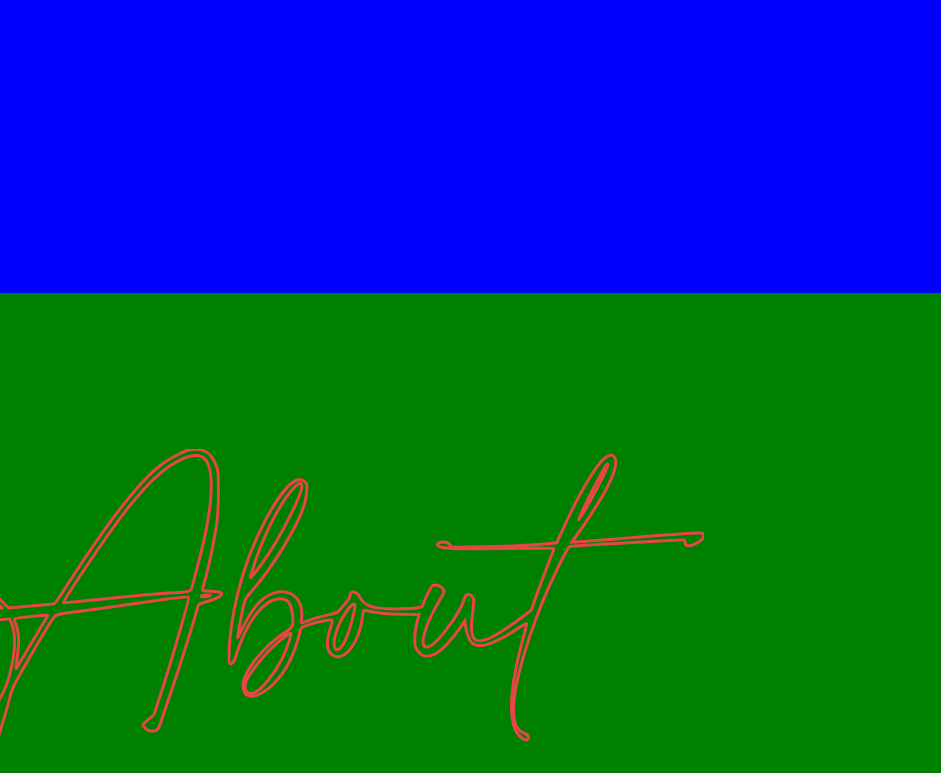
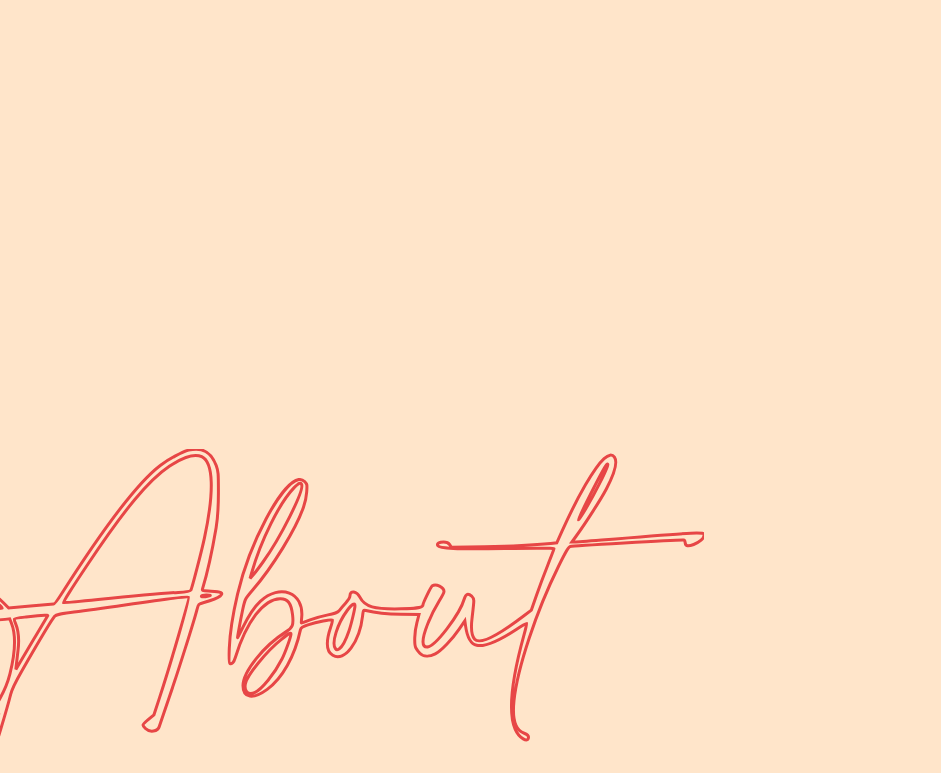
Before and after one commit to vedantj2/test-website, a plain HTML site: page index.html in a window 1280 px wide. Shown: the part 507-1280 px from the top of the page, without its empty margins (335-1276 px from the left). Drawn offline with nearby package versions, Linux system fonts and the light colour scheme.

Commit message:
css changes

```diff
--- a/styles.css
+++ b/styles.css
@@ -1,4 +1,6 @@
-
+body{
+    background-color: #FFE5CA;
+}
 
 body::-webkit-scrollbar {
     display: none;
@@ -6,7 +8,6 @@ body::-webkit-scrollbar {
 
   .first-face{
     width: 100%;
-    background-color: blue;
     height: 100vh;
     display: flex;
     justify-content: center;
@@ -14,7 +15,6 @@ body::-webkit-scrollbar {
   }
 
   .second-face{
-    background-color: green;
     height: 100%;
   }
 
```
